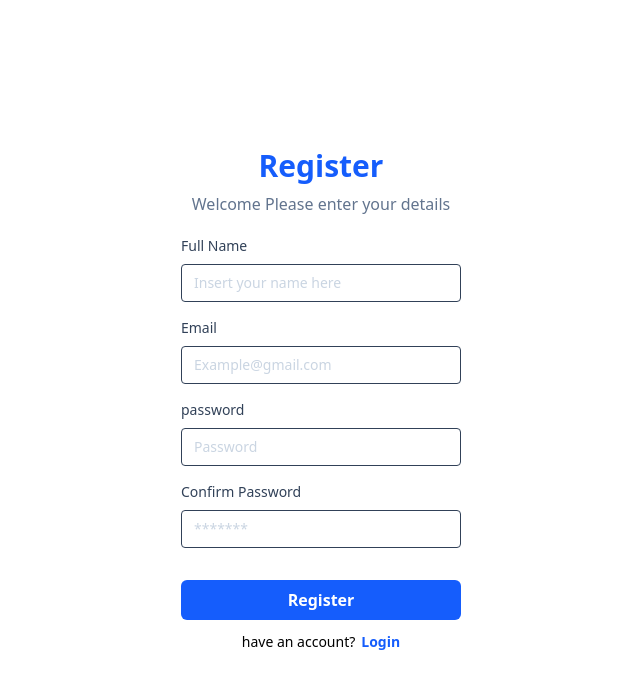
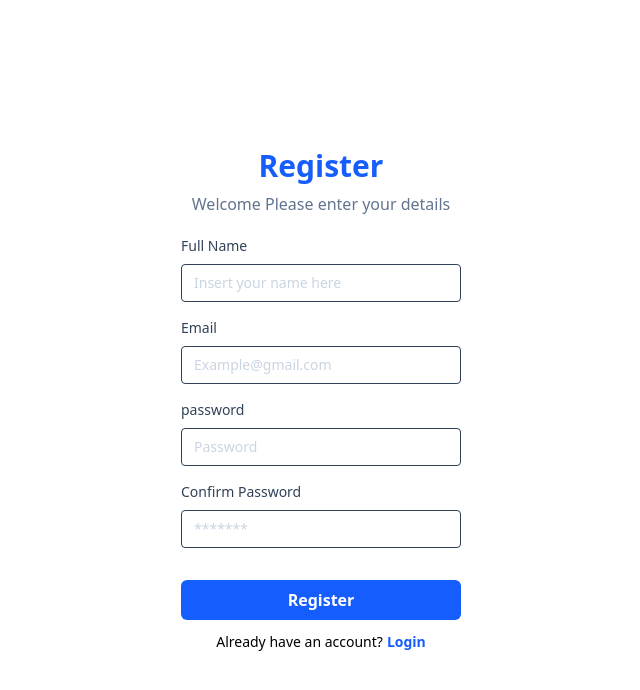
Before and after one commit to stevanu/React_Atomic_Design, a React (Vite) app: page /register in a window 1280 px wide. Shown: the top 690 px of the page, without its empty margins (319-959 px from the left). Built offline with nearby package versions, Linux system fonts and the light colour scheme.

Commit message:
conditional rendering

```diff
--- a/src/components/Layouts/AuthLayouts.jsx
+++ b/src/components/Layouts/AuthLayouts.jsx
@@ -1,5 +1,7 @@
+import { Link } from "react-router-dom";
+
 const AuthLayout = (props) => {
-  const { children, title } = props;
+  const { children, title, type } = props;
   return (
     <div className="flex min-h-screen items-center justify-center">
       <div className="w-full max-w-xs rounded-md p-5">
@@ -10,9 +12,38 @@ const AuthLayout = (props) => {
           Welcome Please enter your details
         </p>
         {children}
+        <Navigation type={type} />
       </div>
     </div>
   );
 };
 
+const Navigation = ({ type }) => {
+  if (type === "login") {
+    return (
+      <p className="mt-3 text-sm text-center">
+        Don't have an account?
+        <Link
+          to="/register"
+          className="text-blue-600 font-bold hover:underline ml-1"
+        >
+          Register
+        </Link>
+      </p>
+    );
+  } else if (type === "register") {
+    return (
+      <p className="mt-3 text-sm text-center">
+        Already have an account?
+        <Link
+          to="/login"
+          className="text-blue-600 font-bold hover:underline ml-1"
+        >
+          Login
+        </Link>
+      </p>
+    );
+  }
+};
+
 export default AuthLayout;
--- a/src/pages/404.jsx
+++ b/src/pages/404.jsx
@@ -1,15 +1,28 @@
-import { useRouteError } from "react-router-dom";
+import { useRouteError, Link } from "react-router-dom";
 
 const ErrorPage = () => {
   const error = useRouteError();
 
   return (
-    <div className="flex min-h-screen items-center justify-center flex-col">
-      <h1 className="text-3xl font-bold">Oops!</h1>
-      <p className="my-5 text-xl">Sorry, an unexpected error has occurred.</p>
-      <p className="text-lg">
-        <i>{error.statusText || error.message}</i>
-      </p>
+    <div className="flex min-h-screen items-center justify-center bg-slate-100">
+      <div className="text-center p-8 bg-white shadow-lg rounded-xl">
+        <h1 className="text-3xl font-bold text-red-600">Oops!</h1>
+
+        <p className="my-5 text-lg text-slate-600">
+          Sorry, an unexpected error has occurred.
+        </p>
+
+        <p className="text-md italic text-slate-500">
+          {error?.statusText || error?.message || "Unknown error"}
+        </p>
+
+        <Link
+          to="/login"
+          className="mt-6 inline-block text-blue-600 font-semibold hover:underline"
+        >
+          Back to Home
+        </Link>
+      </div>
     </div>
   );
 };
--- a/src/pages/login.jsx
+++ b/src/pages/login.jsx
@@ -1,20 +1,10 @@
-import { Link } from "react-router-dom";
 import FormLogin from "../components/Fragments/FormLogin";
 import AuthLayout from "../components/Layouts/AuthLayouts";
 
 const LoginPage = () => {
   return (
-    <AuthLayout title="Login">
+    <AuthLayout title="Login" type="login">
       <FormLogin />
-      <p className="mt-3 text-sm text-center">
-        Don't have an account?
-        <Link
-          to="/register"
-          className="text-blue-600 font-bold ml-1.5 hover:underline "
-        >
-          Register
-        </Link>
-      </p>
     </AuthLayout>
   );
 };
--- a/src/pages/register.jsx
+++ b/src/pages/register.jsx
@@ -1,20 +1,10 @@
-import { Link } from "react-router-dom";
 import FormRegister from "../components/Fragments/FormRegister";
 import AuthLayout from "../components/Layouts/AuthLayouts";
 
 const RegisterPage = () => {
   return (
-    <AuthLayout title="Register">
+    <AuthLayout title="Register" type="register">
       <FormRegister />
-      <p className="mt-3 text-sm text-center">
-        have an account?
-        <Link
-          to="/login"
-          className="text-blue-600 font-bold ml-1.5 hover:underline "
-        >
-          Login
-        </Link>
-      </p>
     </AuthLayout>
   );
 };
```
